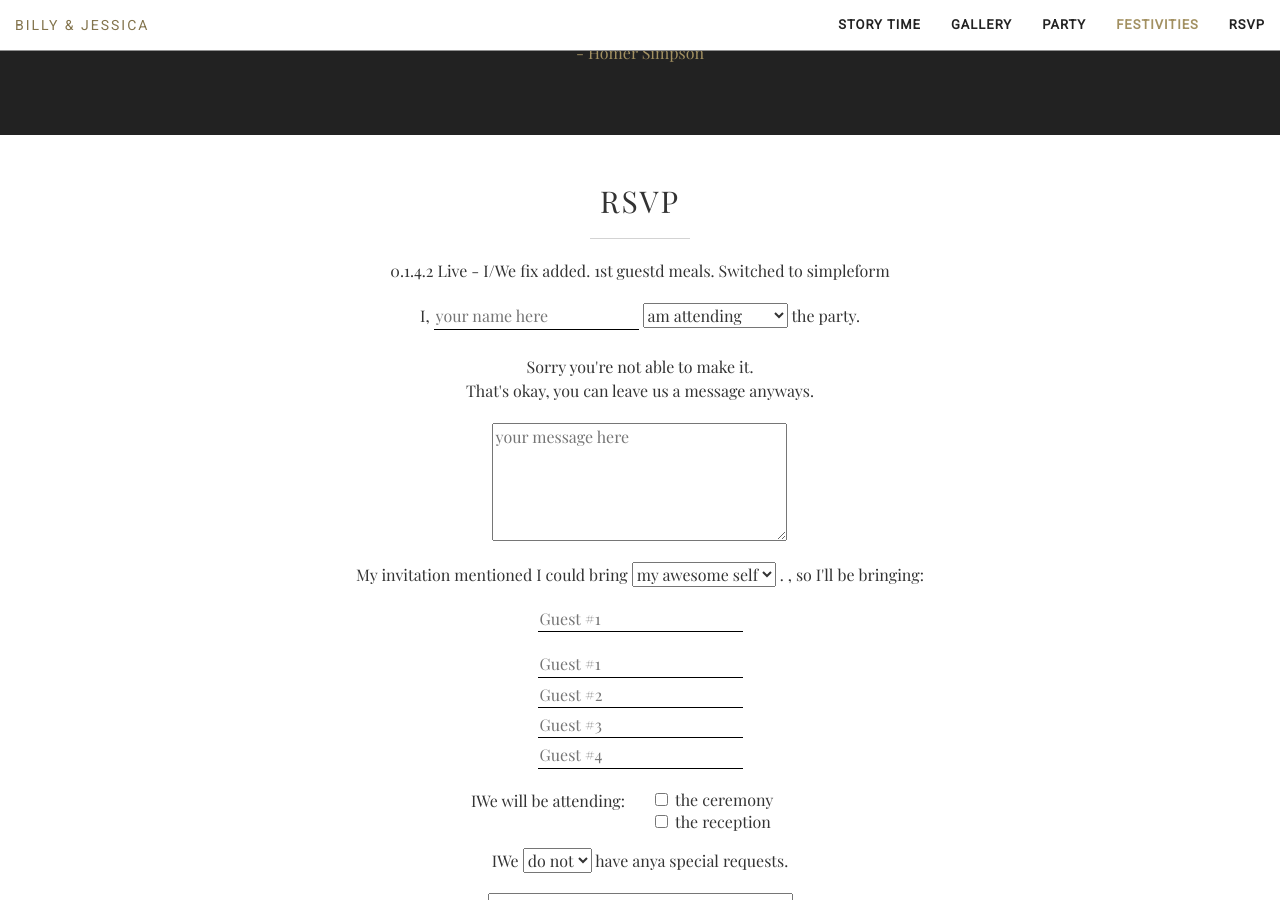
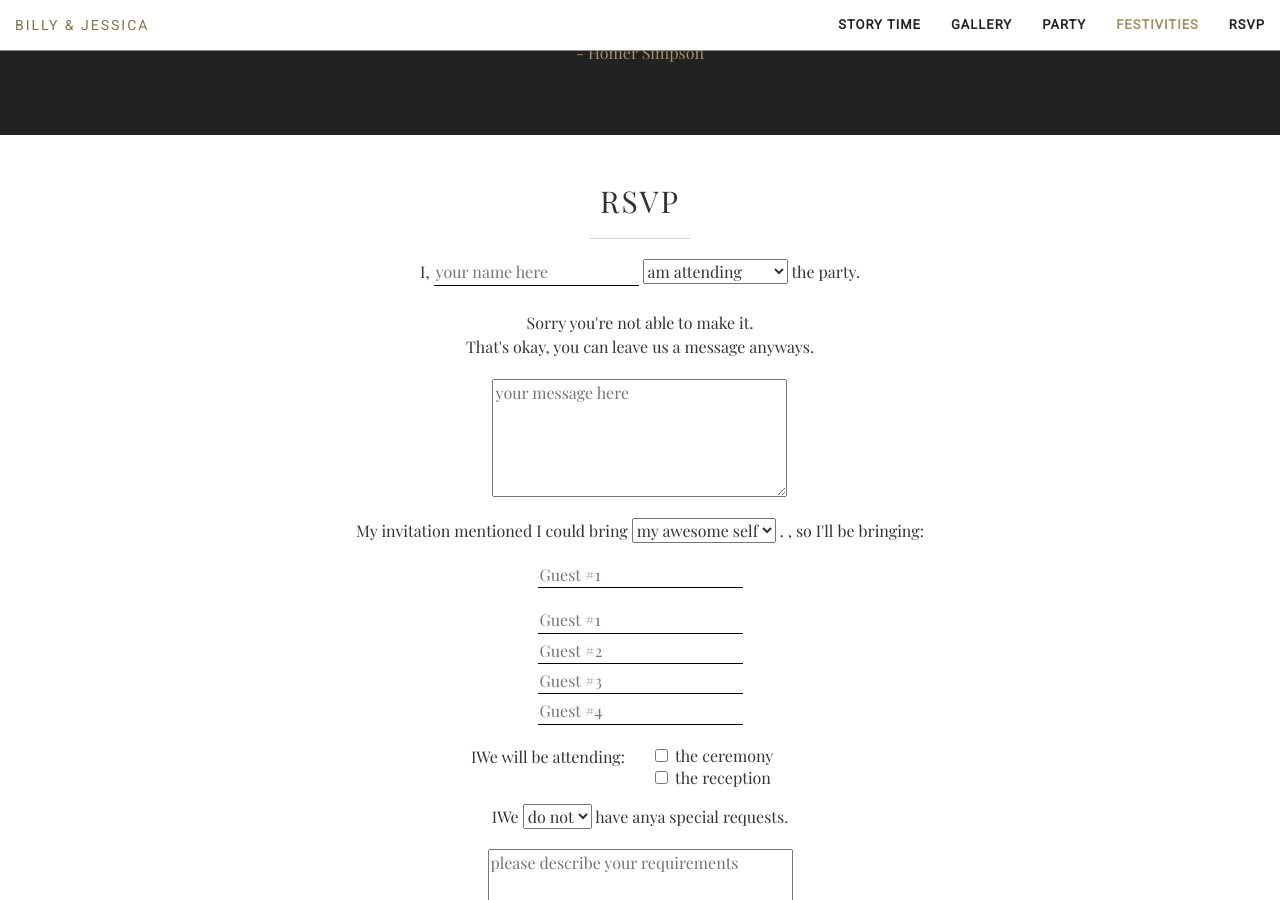
Before and after one commit to notbleh/wed-website, a Jekyll site: the page built from live.html, in a window 1280 px wide and 900 px high, scrolled down 6898 px. Built offline with Jekyll 4.4.1, drawn with Linux system fonts in a browser that asks for light colours.

Commit message:
Update rsvp.html

```diff
--- a/_includes/rsvp.html
+++ b/_includes/rsvp.html
@@ -3,7 +3,6 @@
         <div class="row">
             <h2 class="section-heading">RSVP</h2>
             <hr class="light">
-            <p>0.1.4.2 Live - I&sol;We fix added. 1st guestd meals. Switched to simpleform</p>
         </div>
         <div class="row text-center mb-5">
             <div class="col-xs-10 col-xs-offset-1">
```
